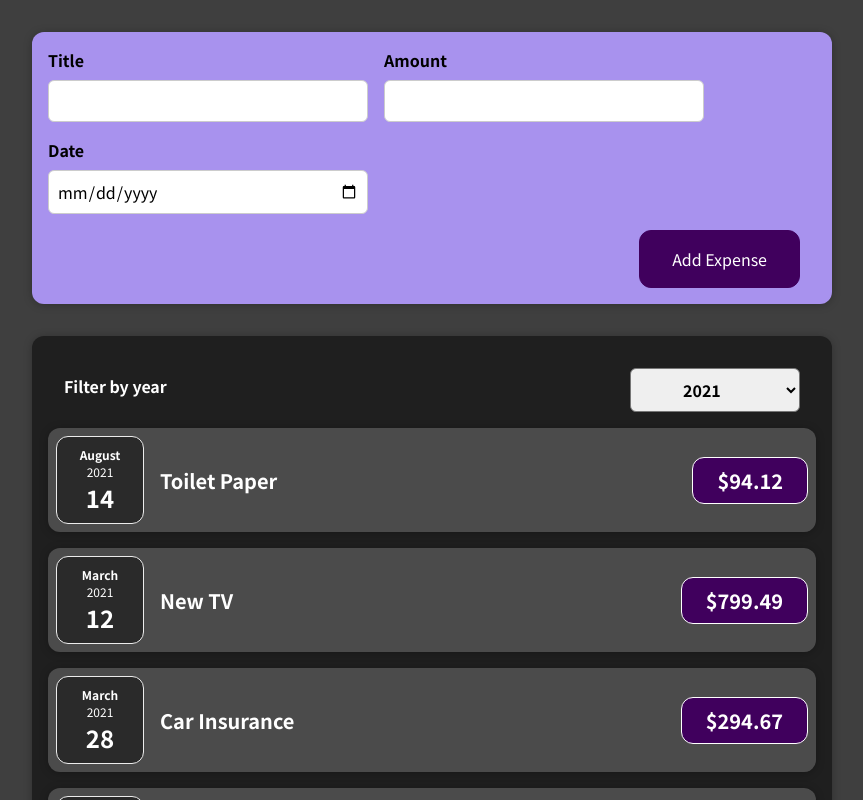
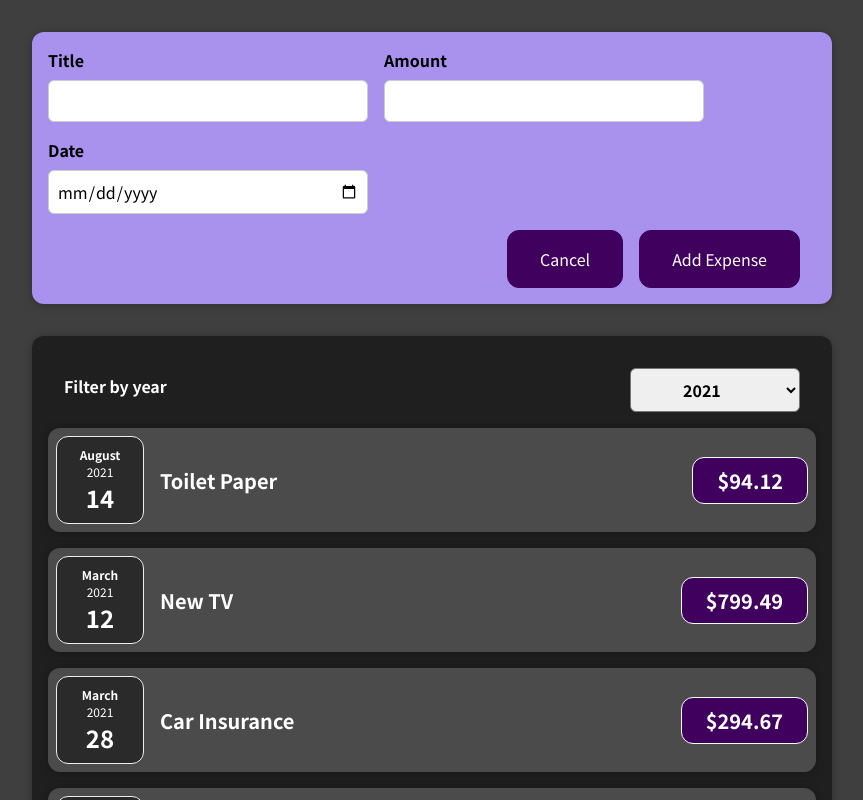
Before and after one commit to dcalhoun286/react-complete-guide, a React (Create React App) app: page / in a window 1280 px wide. Both pictures are taken after a click on the button "Add New Expense". Shown: the top 800 px of the page, without its empty margins (208-1071 px from the left). Built offline with nearby package versions, Linux system fonts and the light colour scheme.

Commit message:
most of form will disappear when cancel button is clicked

```diff
--- a/src/components/NewExpense/ExpenseForm.js
+++ b/src/components/NewExpense/ExpenseForm.js
@@ -96,6 +96,7 @@ const ExpenseForm = (props) => {
       </div>
 
       <div className='new-expense__actions'>
+        <button onClick={toggleHandler}>Cancel</button>
         <button type='submit'>Add Expense</button>
       </div>
 
```
